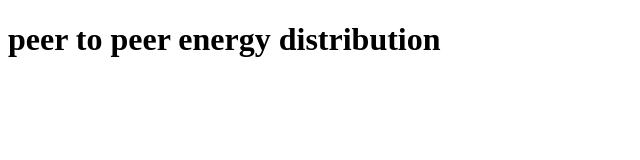
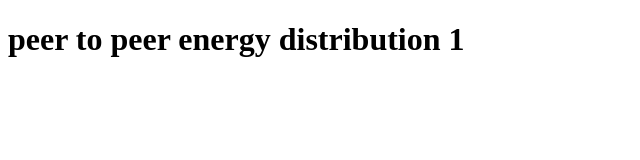
Before and after one commit to jerry-sunny/learngit, a plain HTML site: page index.html in a window 1280 px wide. Shown: the full height of the page, 0-640 px from the left. Drawn offline with Linux system fonts and the light colour scheme.

Commit message:
to induce merge conflict

```diff
--- a/index.html
+++ b/index.html
@@ -5,7 +5,7 @@
 <title>Welcome Energy managment team</title>
 <meta class="foundation-mq"></head>
 <body>
-<h1> peer to peer energy distribution
+<h1> peer to peer energy distribution 1
 </h1>
 </body>
 </html>
```
